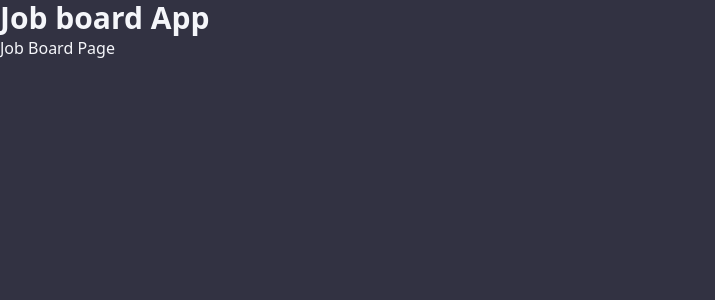
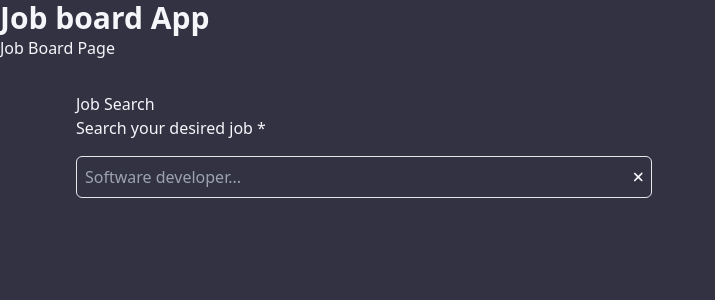
Before and after one commit to BrunoNguyen2905/Job-Board, a React (Create React App) app: page /jobs in a window 1280 px wide. Shown: the top 300 px of the page, without its empty margins (0-715 px from the left). Built offline with nearby package versions, Linux system fonts and the light colour scheme.

Commit message:
feat(job-board-app) integrate adzuna job search api and display data on UI

```diff
--- /dev/null
+++ b/src/components/job-search.tsx
@@ -0,0 +1,53 @@
+import React, { useState } from "react";
+import { useDebounce } from "use-debounce";
+import useJobsSearchApiRequest from "../api-requests/search-jobs";
+import JobItem from "./job-item";
+import { TextInput } from "./text-input";
+
+const JobSearch = () => {
+  const [searchTerm, setSearchTerm] = useState("");
+  const [debouncedSearchTerm] = useDebounce(searchTerm, 300);
+
+  const {
+    data: jobSearchRes,
+    error,
+    isLoading,
+  } = useJobsSearchApiRequest(debouncedSearchTerm);
+  console.log("jobSearchRes", jobSearchRes);
+  return (
+    <div className="max-w-6xl mx-auto my-8 px-3 z-10 flex flex-col">
+      <h1>Job Search</h1>
+      <div className="flex flex-col w-full">
+        <TextInput
+          className="mb-4 max-w-xl"
+          name={"searchTerm"}
+          label={"Search your desired job"}
+          placeholder="Software developer..."
+          value={searchTerm}
+          onChange={setSearchTerm}
+          showClearButton
+          required
+        />
+      </div>
+      <div className="flex flex-col md:flex-row md:flex-wrap md:justify-between">
+        {isLoading ? (
+          <p>Loading...</p>
+        ) : jobSearchRes?.results?.length ? (
+          jobSearchRes?.results?.map((job: any) => (
+            <div className="w-full md:w-1/2 p-4" key={job?.id}>
+              <JobItem job={job} />
+            </div>
+          ))
+        ) : !jobSearchRes?.results?.length && jobSearchRes !== undefined ? (
+          <p>No results found</p>
+        ) : error ? (
+          <p className="text-red">{error}</p>
+        ) : (
+          <></>
+        )}
+      </div>
+    </div>
+  );
+};
+
+export default JobSearch;
--- a/src/pages/job-board/index.tsx
+++ b/src/pages/job-board/index.tsx
@@ -1,10 +1,12 @@
 import React from "react";
+import JobSearch from "../../components/job-search";
 
 type TJobBoardPageProps = any;
 
 const JobBoardPage: React.FC<TJobBoardPageProps> = () => (
   <div>
     <h1>Job Board Page</h1>
+    <JobSearch />
   </div>
 );
 
```
